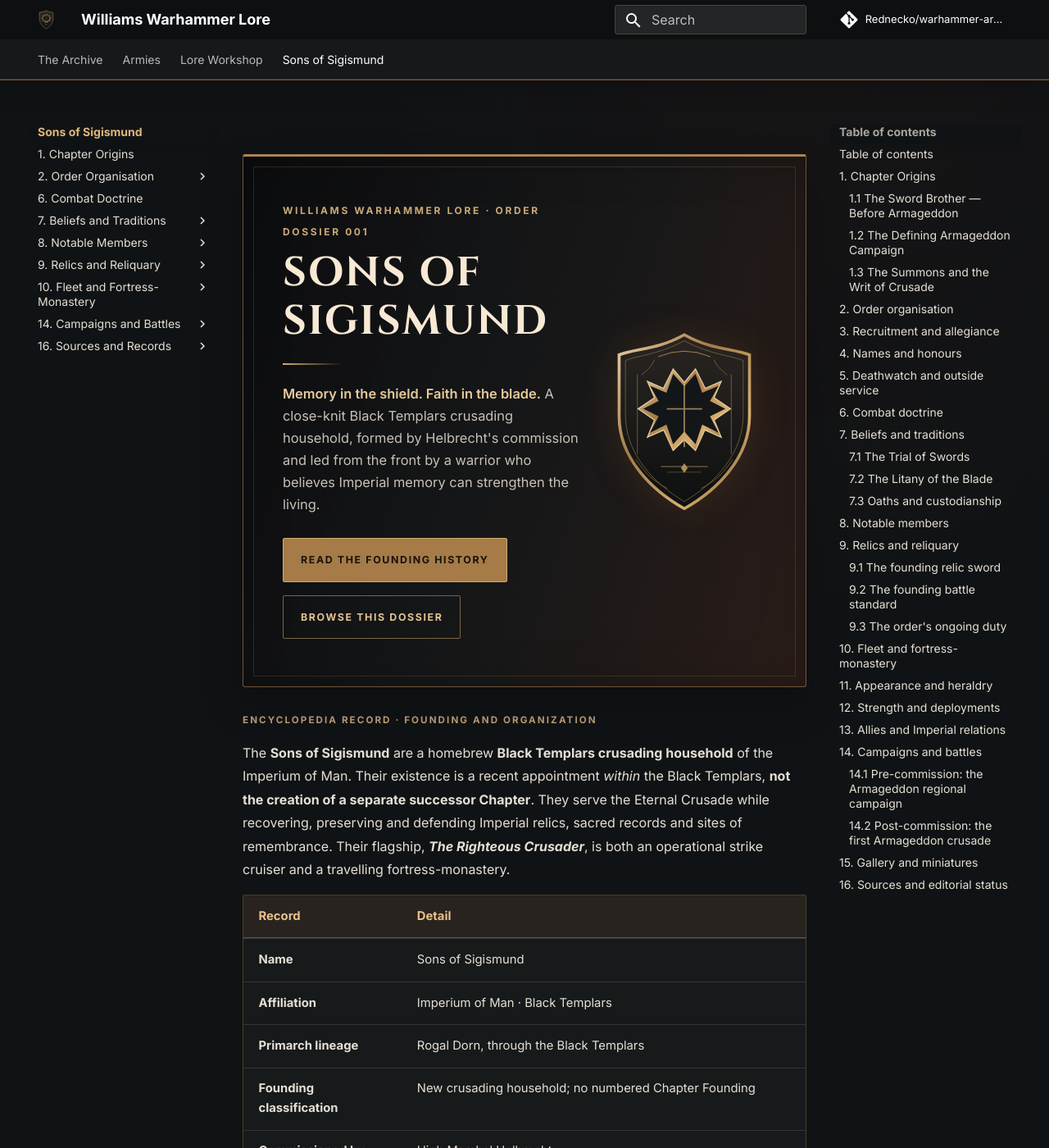
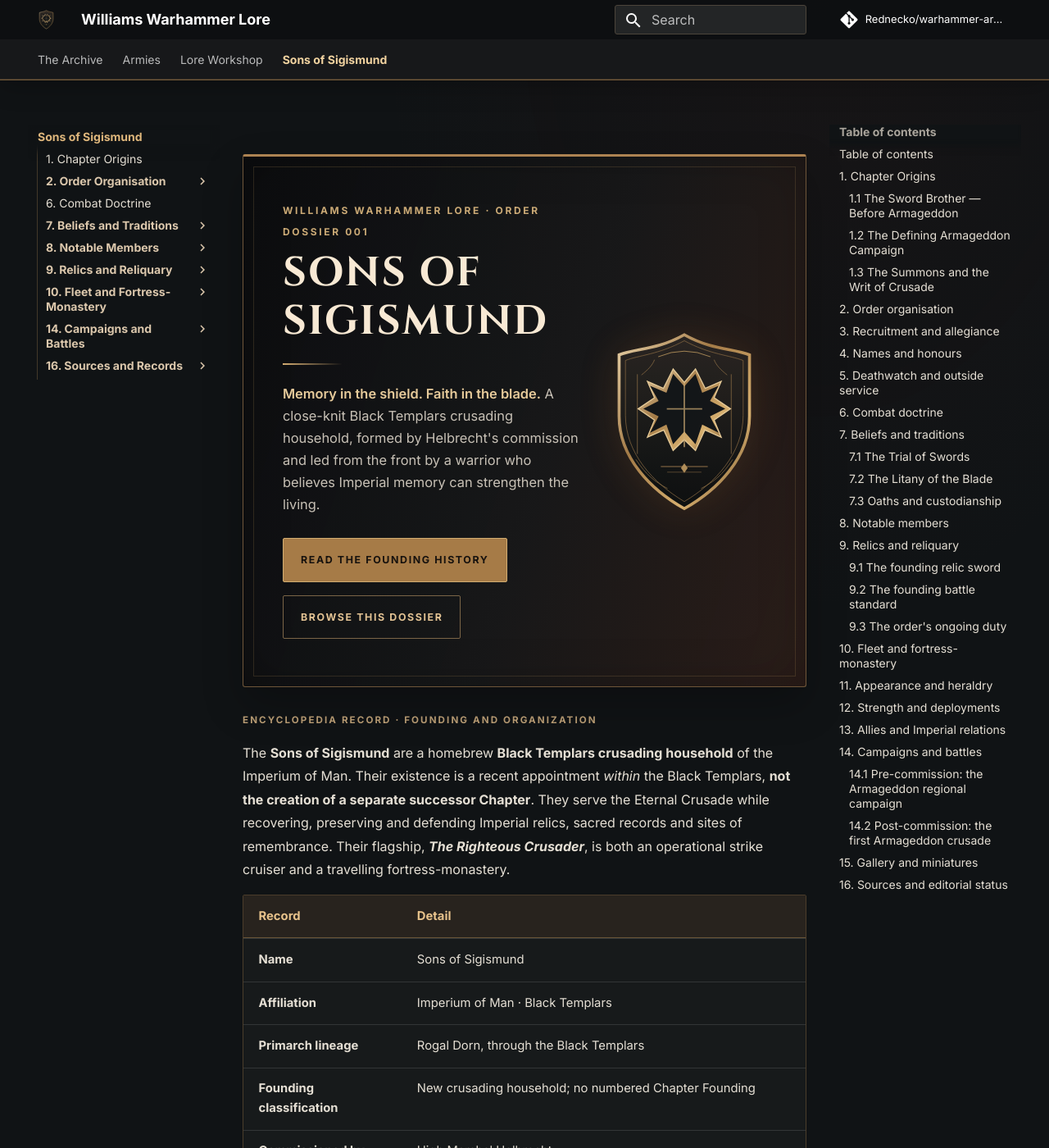
Before and after one commit to Rednecko/warhammer-archives, an MkDocs documentation site: the page built from docs/sons-of-sigismund/index.md, in a window 1280 px wide and 1400 px high. Shown: the whole window at 82% size. Built offline with MkDocs 1.6.1 and Material for MkDocs 9.7.7, drawn with Linux system fonts in a browser that asks for light colours; comment, search, counter and statistics services are not loaded.

Commit message:
Style indented numbered wiki contents and remove duplicate desktop army sidebar title

```diff
--- a/docs/assets/stylesheets/extra.css
+++ b/docs/assets/stylesheets/extra.css
@@ -109,3 +109,94 @@ body { background:
  .archive-metric span { font-size:.5rem; }
  .archive-cta { font-size:.56rem; padding:.74rem .78rem; }
 }
+
+
+/* Numbered, nested encyclopedia contents. */
+.md-typeset .codex-toc {
+  margin: 1rem 0 1.8rem;
+  padding: 1rem 1.3rem;
+  border: 1px solid #665139;
+  border-top: 2px solid #b58b55;
+  border-radius: 3px;
+  background: linear-gradient(135deg, #222321, #171a1b);
+}
+.md-typeset .codex-toc ol {
+  counter-reset: codex-entry;
+  list-style: none;
+  padding-left: 0;
+  margin: 0;
+}
+.md-typeset .codex-toc ol ol {
+  margin: .2rem 0 .65rem .85rem;
+  padding-left: .95rem;
+  border-left: 1px solid #5e4b37;
+}
+.md-typeset .codex-toc li {
+  counter-increment: codex-entry;
+  list-style: none;
+  margin: 0;
+  padding: 0;
+}
+.md-typeset .codex-toc li > a {
+  display: grid;
+  grid-template-columns: 2.3rem minmax(0, 1fr);
+  align-items: baseline;
+  gap: .5rem;
+  border-bottom: 1px solid rgba(183,148,105,.11);
+  padding: .42rem .35rem;
+  color: #dfd3c2;
+  text-decoration: none;
+  font-size: .75rem;
+  line-height: 1.55;
+}
+.md-typeset .codex-toc ol ol li > a {
+  grid-template-columns: 2.8rem minmax(0, 1fr);
+  font-size: .68rem;
+  color: #bab8b0;
+}
+.md-typeset .codex-toc li > a::before {
+  content: counters(codex-entry, ".") ".";
+  display: block;
+  color: #d2ae78;
+  font-family: 'Inter', 'Segoe UI', sans-serif;
+  font-size: .66rem;
+  font-weight: 800;
+  font-variant-numeric: tabular-nums;
+}
+.md-typeset .codex-toc li > a:hover {
+  color: #ffe0ae;
+  background: rgba(183, 137, 78, .11);
+}
+.md-typeset .codex-toc li > a:hover::before {
+  color: #ffdb9f;
+}
+
+/* Keep the army's name in the top tab, not repeated as a desktop left-sidebar title. */
+@media screen and (min-width: 76.25em) {
+  .md-sidebar--primary .md-nav--primary > .md-nav__title {
+    display: none;
+  }
+  .md-sidebar--primary .md-nav--primary > .md-nav__list {
+    padding-top: .3rem;
+  }
+}
+.md-sidebar--primary .md-nav__item--nested > .md-nav__link {
+  font-weight: 650;
+  color: #dbc7ac;
+}
+.md-sidebar--primary .md-nav__item--nested > .md-nav__list,
+.md-sidebar--primary .md-nav__item--nested > .md-nav > .md-nav__list {
+  border-left: 1px solid rgba(179, 140, 87, .31);
+  margin-left: .55rem;
+  padding-left: .5rem;
+}
+.md-tabs__item--active .md-tabs__link {
+  color: #f2d3a0;
+  font-weight: 700;
+}
+@media (max-width: 620px) {
+  .md-typeset .codex-toc { padding: .8rem .6rem; }
+  .md-typeset .codex-toc ol ol { margin-left: .35rem; padding-left: .5rem; }
+  .md-typeset .codex-toc li > a { gap: .25rem; font-size: .7rem; grid-template-columns: 1.8rem minmax(0,1fr); }
+  .md-typeset .codex-toc ol ol li > a { grid-template-columns: 2.5rem minmax(0,1fr); font-size: .64rem; }
+}
```
